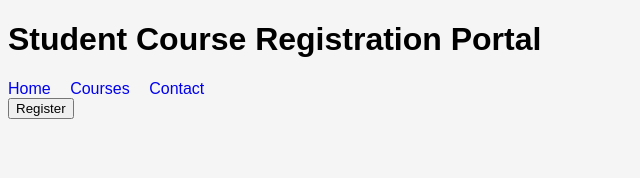
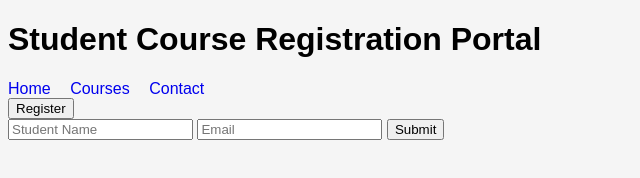
Before and after one commit to DEVENTHIRAN780/STUDENT-COURSE-PORTAL-PROJECT, a plain HTML site: page index.html in a window 1280 px wide. Shown: the whole page, without its empty margins (0-640 px from the left). Drawn offline with Linux system fonts and the light colour scheme.

Commit message:
Update index.html

```diff
--- a/index.html
+++ b/index.html
@@ -13,6 +13,11 @@
   <a href="#">Contact</a>
 </nav>
 <button onclick="register()">Register</button>
+<form>
+  <input type="text" placeholder="Student Name">
+  <input type="email" placeholder="Email">
+  <button type="submit">Submit</button>
+</form>
 
   <script src="script.js"></script>
 </body>
```
